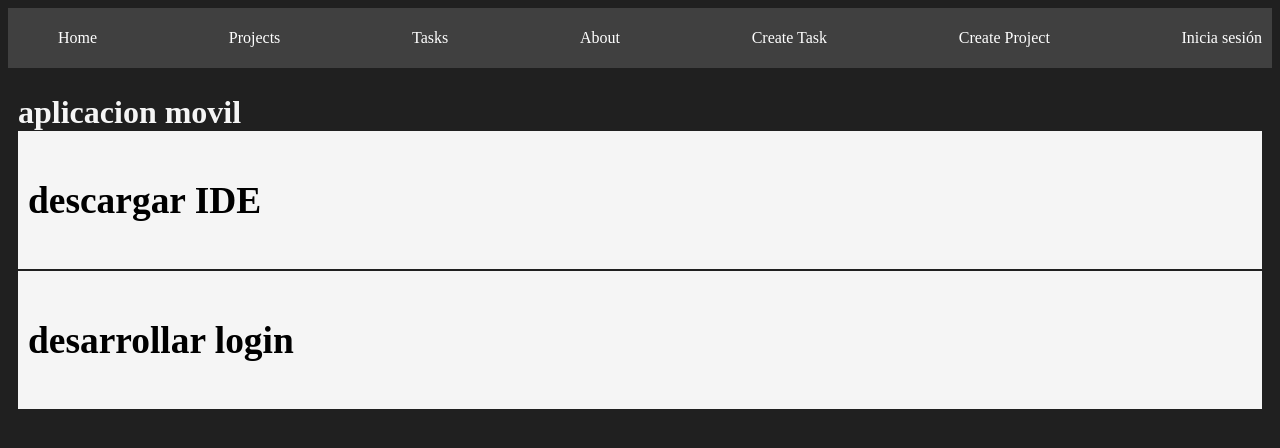
After one commit to josemarimaya/django_study, a Django app: page /projects/1 in a window 1280 px wide. The commit adds this page. Shown: the top 448 px of the page. Run offline with Django 5.2, Linux system fonts and the light colour scheme; data comes from the database, SQL or seed files in the repository.

Commit message:
End with basics, beginning with CRUD

```diff
--- /dev/null
+++ b/myapp/static/styles/main.css
@@ -0,0 +1,49 @@
+body {
+    background-color: #202020;
+    color: whitesmoke;
+}
+
+.navbar{
+    background: #404040;
+    padding: 5px 10px;
+
+}
+
+.navbar ul{
+    display: flex;
+    justify-content: space-between;
+}
+
+.navbar ul li{
+    list-style: none;
+}
+
+.navbar ul li a {
+    color: white;
+    text-decoration: none;
+}
+
+.navbar ul li a:hover{
+    color: aqua;
+}
+
+.container{
+    max-width: 2400px;
+    margin: auto;
+    padding: 5px 10px;
+}
+
+.card{
+    background: whitesmoke;
+    color: black;
+    padding: 10px;
+    margin-bottom: 2px;
+
+}
+
+.input{
+    background:grey;
+    padding: 10px;
+    text-align: center;
+    display: block;
+}
--- a/myapp/templates/index.html
+++ b/myapp/templates/index.html
@@ -1,7 +1,11 @@
 {% extends 'layouts/base.html'%}
+
+{% load static %}
 
 {% block content %}
 <h1> {{title}}</h1>
+
+<img src="{% static 'django-png.png'%}" alt="" width="70">
 <p>Lorem ipsum dolor sit amet consectetur adipisicing elit. Deleniti in eius cum modi odit cupiditate. Nihil perferendis dolor id tenetur vero veniam provident, tempore harum ab, porro explicabo dolores quae.</p>
 
 {% endblock %}
--- a/myapp/templates/layouts/base.html
+++ b/myapp/templates/layouts/base.html
@@ -1,4 +1,15 @@
-<nav>
+{%load static%}
+<!DOCTYPE html>
+<html lang="en">
+<head>
+    <meta charset="UTF-8">
+    <meta name="viewport" content="width=device-width, initial-scale=1.0">
+    <title>Django Projects</title>
+    <link rel="stylesheet" href="{% static '/styles/main.css'%}">
+</head>
+<body>
+
+    <nav class="navbar container">
         <ul>
             <li>
                 <a href="{% url 'main' %}" class="">Home</a>
@@ -18,8 +29,16 @@
             <li>
                 <a href="{% url 'create_project' %}">Create Project</a>
             </li>
+            <li>
+                <a href="{% url 'sign_in' %}"> Inicia sesión </a>
+            </li>
         </ul>
     </nav>
 
+    <main class="container">
         {% block content %}
         {% endblock %}
+    </main>
+
+</body>
+</html>
--- /dev/null
+++ b/myapp/templates/projects/details.html
@@ -0,0 +1,16 @@
+{% extends 'layouts/base.html'%}
+
+{%block content%}
+
+<h1> {{project_name}}
+
+    {% for task in tasks%}
+
+    <div class="card">
+        <h3> {{task.title}}</h3>
+    </div>
+
+    {% endfor %}
+</h1>
+
+{%endblock%}
--- a/myapp/urls.py
+++ b/myapp/urls.py
@@ -8,8 +8,11 @@ urlpatterns = [
     path('hello/<str:username>', views.hello),
     path('hello/<int:id>', views.hello_id),
     path('projects/', views.projects, name='projects'),
+    path('projects/<int:id>', views.go_project, name='detail'),
     path('tasks/', views.tasks, name='tasks'),
     path('tasks/<str:title>', views.task_title),
     path('create_task/', views.create_task, name='create_task'),
-    path('create_project/', views.create_project, name='create_project')
+    path('create_project/', views.create_project, name='create_project'),
+    path('signin/', views.sig_in, name='sign_in'),
+    path('signup/', views.sign_up, name='sign_up')
 ]
--- a/myapp/views.py
+++ b/myapp/views.py
@@ -2,6 +2,7 @@ from django.shortcuts import render, get_object_or_404, redirect
 from django.http import HttpResponse, JsonResponse
 from .models import Project, Task
 from .forms import CreateNewTask, CreateNewProject
+from django.contrib.auth.forms import UserCreationForm # Importamos un formulario de Django ya creado
 # Create your views here.
 
 def index(request):
@@ -9,6 +10,14 @@ def index(request):
     # Podemos pasarle la variable de title que hemos creado como parámetro en el tercer componente, el diccionario
     return render(request, 'index.html', {
         'title': title
+    })
+
+def sig_in(request):
+    return render(request, 'sigin.html')
+
+def sign_up(request):
+    return render(request, 'signup.html', {
+        'form': UserCreationForm
     })
 
 
@@ -80,3 +89,13 @@ def create_project(request):
     else:
         Project.objects.create(name=request.POST['name'])
         return redirect('projects')
+
+
+def go_project(request, id):
+    project = get_object_or_404(Project, id=id) # Si no existe el proyecto con el id se devuelve un 404
+    #tasks = Task.objects.all()
+    tasks = Task.objects.filter(project_id=id) # Filtramos por id del proyecto
+    return render(request, 'projects/details.html', {
+        'project_name':project.name,
+        'tasks':tasks
+    })
```
Also changed, not shown: myapp/forms.py (+5 -3 lines), myapp/templates/projects/projects.html (+5 -2 lines), myapp/templates/sigin.html (added, +12 -0 lines), myapp/templates/signup.html (added, +11 -0 lines). Lines whose indentation alone changed are shown as unchanged.
